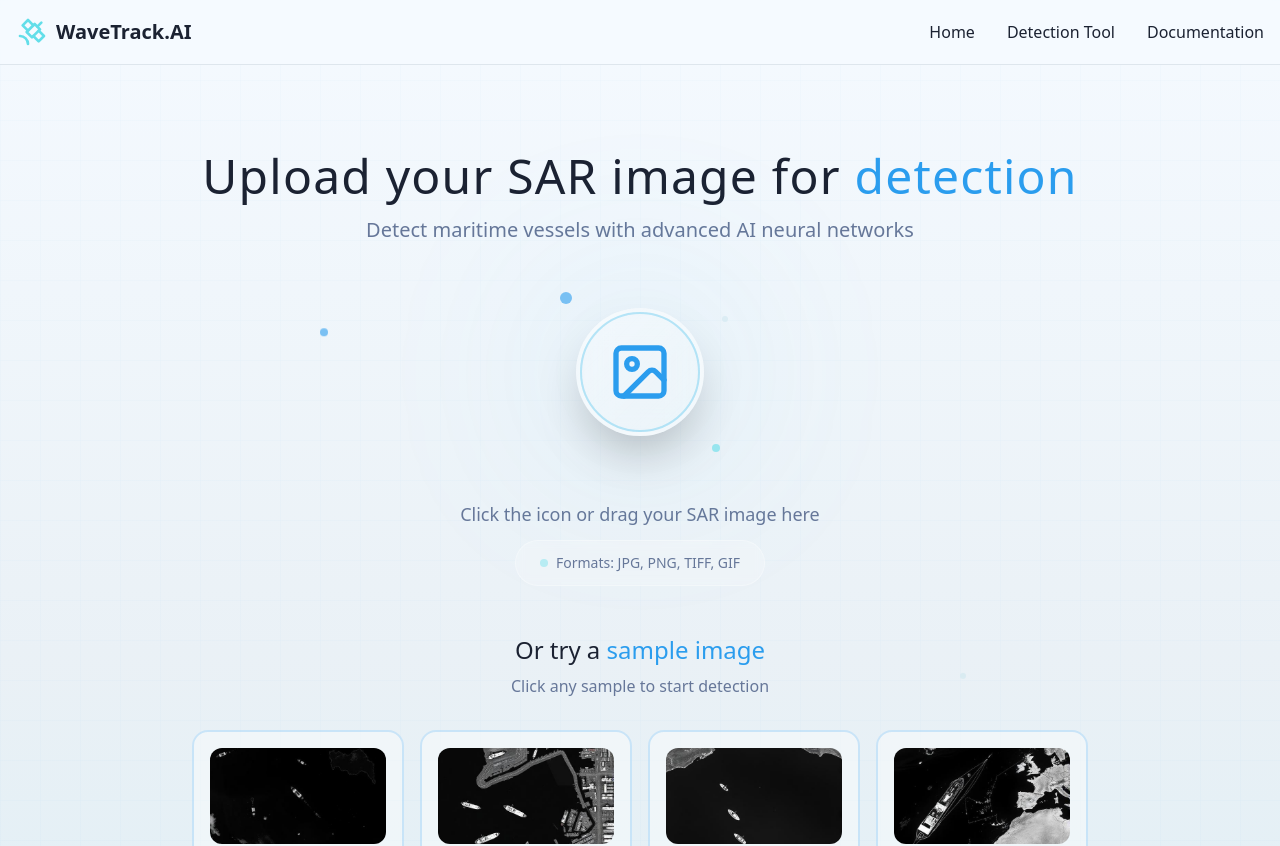
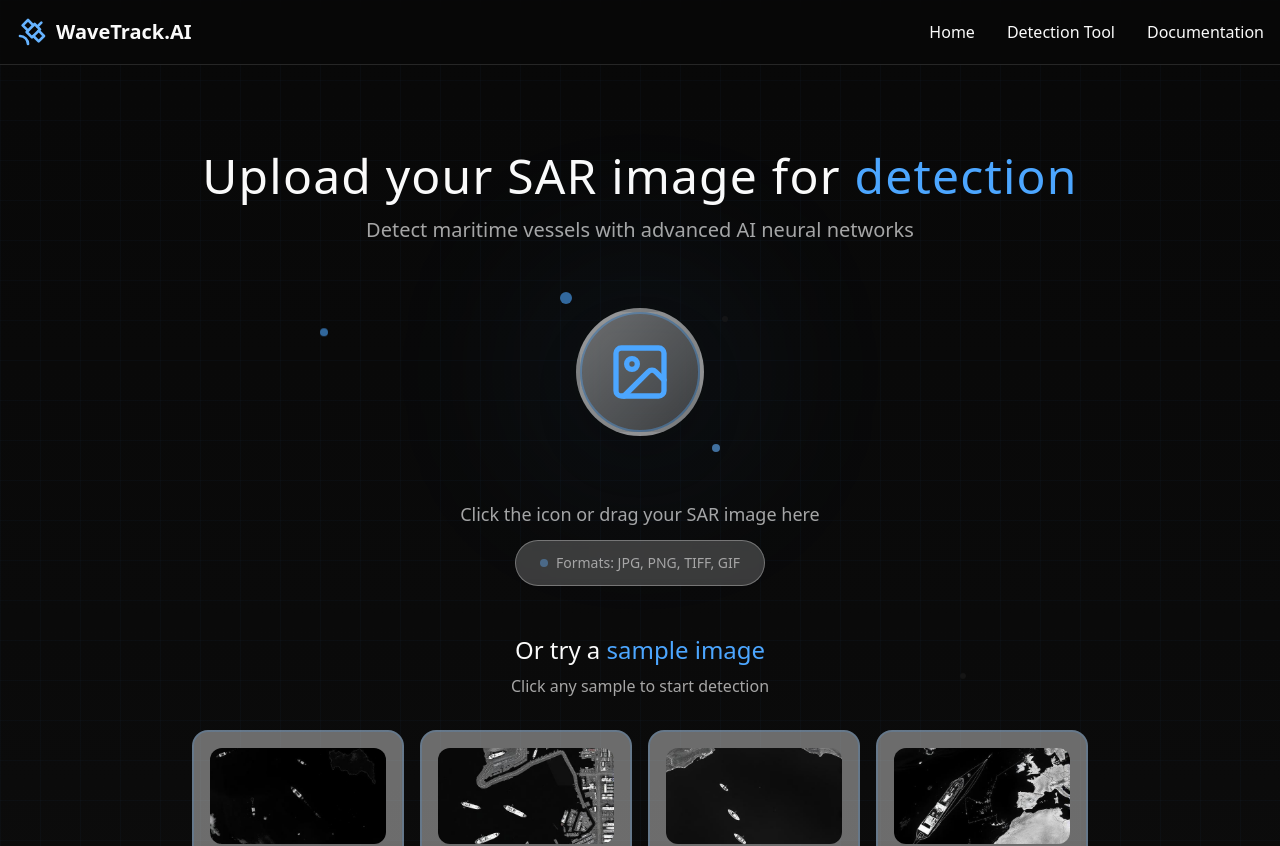
Before and after one commit to space-challenges-AI2/wavewatch-ai-portal, a React (Vite) app: page /detection in a window 1280 px wide. Shown: the top 846 px of the page. Built offline with nearby package versions, Linux system fonts and the light colour scheme.

Commit message:
Change theme to black
Update the website's theme to black, mirroring the provided example website's aesthetic.

```diff
--- a/src/index.css
+++ b/src/index.css
@@ -8,52 +8,45 @@ All colors MUST be HSL.
 
 @layer base {
   :root {
-    /* Clean Sea & Space Light Theme */
-    --background: 210 100% 98%; /* Soft white */
-    --foreground: 220 30% 15%; /* Deep blue-gray */
+    /* Deep Space Black Theme */
+    --background: 0 0% 3%; /* Deep black */
+    --foreground: 0 0% 98%; /* Pure white */
 
-    --card: 210 100% 99%; /* Pure white cards */
-    --card-foreground: 220 30% 15%;
+    --card: 0 0% 6%; /* Dark cards */
+    --card-foreground: 0 0% 98%;
 
-    --popover: 210 100% 99%;
-    --popover-foreground: 220 30% 15%;
+    --popover: 0 0% 6%;
+    --popover-foreground: 0 0% 98%;
 
-    --primary: 205 85% 55%; /* Ocean blue */
-    --primary-foreground: 210 100% 98%;
+    --primary: 210 100% 65%; /* Bright blue */
+    --primary-foreground: 0 0% 3%;
 
-    --secondary: 195 50% 88%; /* Light sky blue */
-    --secondary-foreground: 220 30% 15%;
+    --secondary: 0 0% 10%; /* Dark gray */
+    --secondary-foreground: 0 0% 98%;
 
-    --muted: 210 40% 96%;
-    --muted-foreground: 220 20% 50%;
+    --muted: 0 0% 8%;
+    --muted-foreground: 0 0% 65%;
 
-    --accent: 185 75% 65%; /* Soft teal */
-    --accent-foreground: 220 30% 15%;
+    --accent: 210 100% 70%; /* Bright accent blue */
+    --accent-foreground: 0 0% 3%;
 
     --destructive: 5 85% 60%;
-    --destructive-foreground: 210 100% 98%;
+    --destructive-foreground: 0 0% 98%;
 
-    --border: 210 30% 90%;
-    --input: 210 40% 96%;
-    --ring: 205 85% 55%;
+    --border: 0 0% 15%;
+    --input: 0 0% 8%;
+    --ring: 210 100% 65%;
 
     --radius: 0.75rem;
 
-    --sidebar-background: 0 0% 98%;
-
-    --sidebar-foreground: 240 5.3% 26.1%;
-
-    --sidebar-primary: 240 5.9% 10%;
-
-    --sidebar-primary-foreground: 0 0% 98%;
-
-    --sidebar-accent: 240 4.8% 95.9%;
-
-    --sidebar-accent-foreground: 240 5.9% 10%;
-
-    --sidebar-border: 220 13% 91%;
-
-    --sidebar-ring: 217.2 91.2% 59.8%;
+    --sidebar-background: 0 0% 3%;
+    --sidebar-foreground: 0 0% 98%;
+    --sidebar-primary: 210 100% 65%;
+    --sidebar-primary-foreground: 0 0% 3%;
+    --sidebar-accent: 0 0% 10%;
+    --sidebar-accent-foreground: 0 0% 98%;
+    --sidebar-border: 0 0% 15%;
+    --sidebar-ring: 210 100% 65%;
   }
 
   .dark {
@@ -104,38 +97,38 @@ All colors MUST be HSL.
     @apply bg-background text-foreground;
   }
 
-  /* Clean Sea & Space Effects */
+  /* Deep Space Black Effects */
   .ocean-gradient {
     background: linear-gradient(135deg,
-      hsl(210 100% 98%),
-      hsl(205 60% 92%),
-      hsl(195 80% 88%));
+      hsl(0 0% 3%),
+      hsl(0 0% 5%),
+      hsl(0 0% 8%));
   }
 
   .space-gradient {
     background: linear-gradient(180deg,
-      hsl(210 100% 98%) 0%,
-      hsl(205 40% 94%) 50%,
-      hsl(195 60% 90%) 100%);
+      hsl(0 0% 3%) 0%,
+      hsl(0 0% 4%) 50%,
+      hsl(0 0% 6%) 100%);
   }
 
   .subtle-grid {
     background-image:
-      linear-gradient(hsl(205 85% 55% / 0.1) 1px, transparent 1px),
-      linear-gradient(90deg, hsl(205 85% 55% / 0.1) 1px, transparent 1px);
+      linear-gradient(hsl(210 100% 65% / 0.15) 1px, transparent 1px),
+      linear-gradient(90deg, hsl(210 100% 65% / 0.15) 1px, transparent 1px);
     background-size: 40px 40px;
   }
 
   .floating-dots {
     background-image:
-      radial-gradient(circle at 25% 25%, hsl(185 75% 65% / 0.4) 2px, transparent 2px),
-      radial-gradient(circle at 75% 75%, hsl(205 85% 55% / 0.3) 1px, transparent 1px),
-      radial-gradient(circle at 50% 10%, hsl(195 50% 88% / 0.5) 1.5px, transparent 1.5px);
+      radial-gradient(circle at 25% 25%, hsl(210 100% 70% / 0.3) 2px, transparent 2px),
+      radial-gradient(circle at 75% 75%, hsl(210 100% 65% / 0.2) 1px, transparent 1px),
+      radial-gradient(circle at 50% 10%, hsl(210 100% 75% / 0.25) 1.5px, transparent 1.5px);
     background-size: 120px 120px, 80px 80px, 160px 160px;
   }
 
   .gentle-glow {
-    box-shadow: 0 4px 20px hsl(205 85% 55% / 0.15);
+    box-shadow: 0 4px 20px hsl(210 100% 65% / 0.3);
   }
 
   .soft-shadow {
@@ -145,7 +138,7 @@ All colors MUST be HSL.
   }
 
   .clean-border {
-    border: 1px solid hsl(210 30% 90%);
+    border: 1px solid hsl(0 0% 15%);
   }
 
   /* Subtle Animations */
@@ -189,7 +182,7 @@ All colors MUST be HSL.
   }
 
   .clean-card:hover {
-    box-shadow: 0 8px 25px hsl(205 85% 55% / 0.15);
+    box-shadow: 0 8px 25px hsl(210 100% 65% / 0.25);
     transform: translateY(-2px);
   }
 
@@ -201,7 +194,7 @@ All colors MUST be HSL.
 
   .interactive-button:hover {
     transform: translateY(-1px);
-    box-shadow: 0 4px 12px hsl(205 85% 55% / 0.25);
+    box-shadow: 0 4px 12px hsl(210 100% 65% / 0.35);
   }
 
   .interactive-button:active {
```
